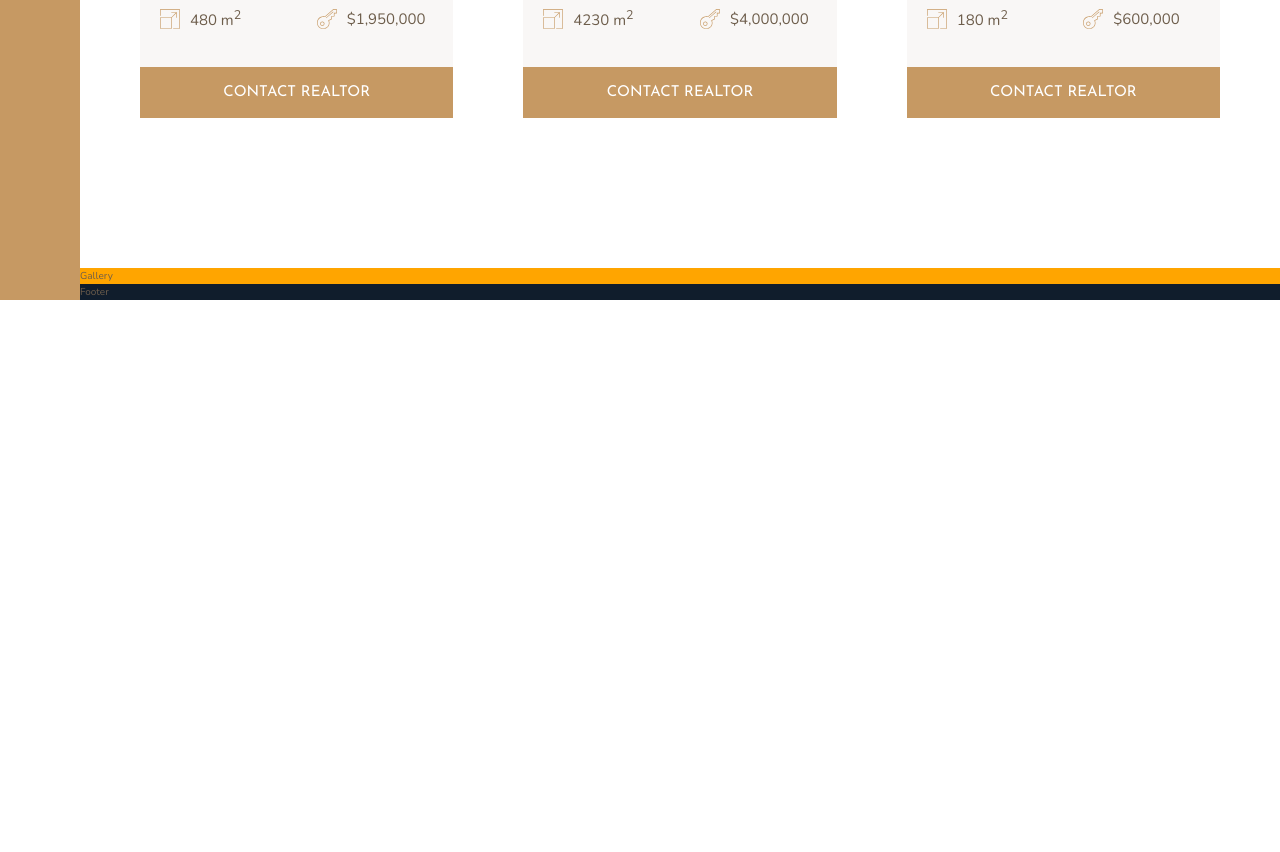
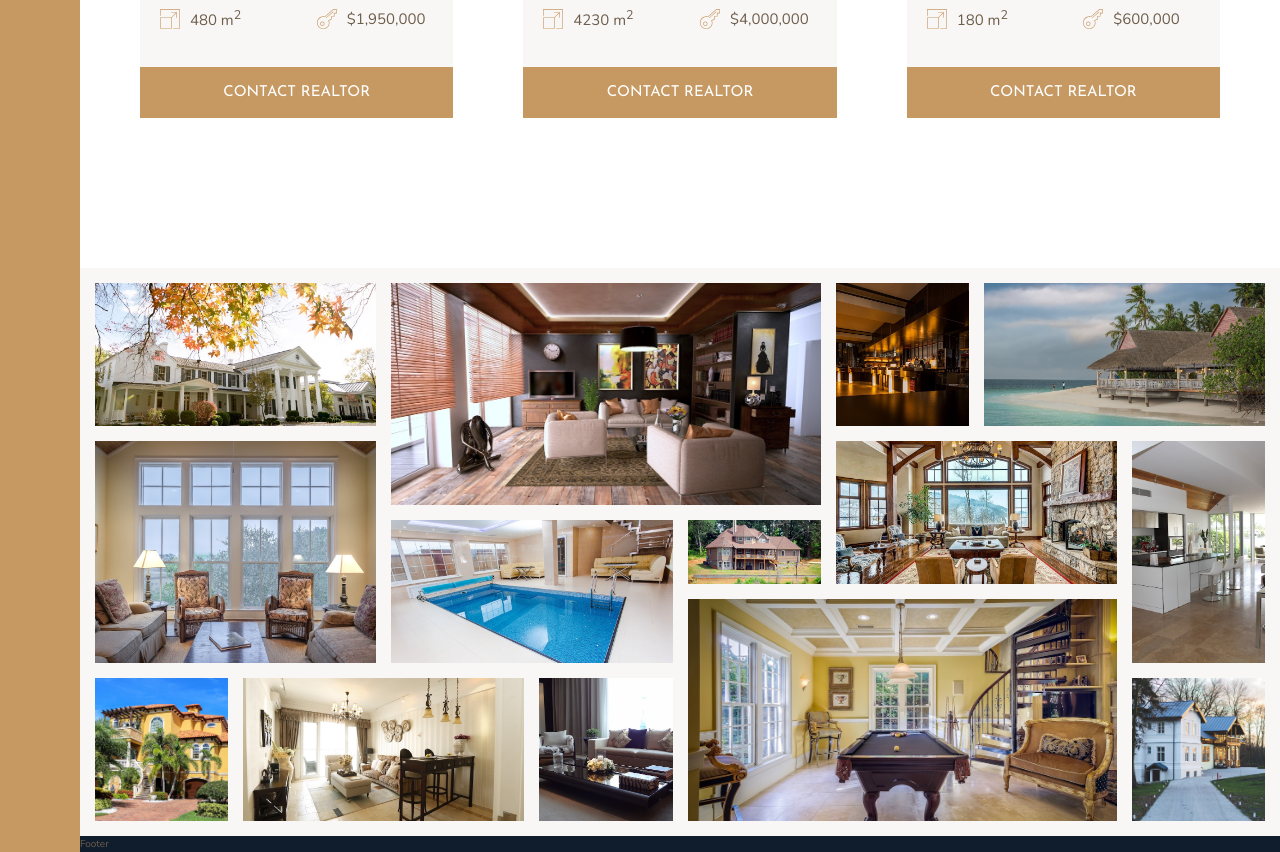
Before and after one commit to PatrykSuminski/Nexter, a website: page index.html in a window 1280 px wide. Shown: the part 2804-3656 px from the top of the page. Before the commit the page ends 3104 px from the top, so only its background shows below. Drawn offline with nearby package versions, Linux system fonts and the light colour scheme.

Commit message:
Add gallery section

```diff
--- a/index.html
+++ b/index.html
@@ -84,22 +84,30 @@
 		</section>
 
 		<div class="story__pictures">
-			<img src="img/story-1.jpeg" alt="Couple with new house" class="story__img--1">
-			<img src="img/story-2.jpeg" alt="New house" class="story__img--2">
+			<img
+				src="img/story-1.jpeg"
+				alt="Couple with new house"
+				class="story__img--1"
+			/>
+			<img src="img/story-2.jpeg" alt="New house" class="story__img--2" />
 		</div>
 
 		<div class="story__content">
 			<h3 class="heading-3 mb-sm">Happy Customers</h3>
-			<h2 class="heading-2 heading-2--dark mb-md">&ldquo;The best decision of our lives&rdquo;</h2>
+			<h2 class="heading-2 heading-2--dark mb-md">
+				&ldquo;The best decision of our lives&rdquo;
+			</h2>
 			<p class="story__text">
-				Lorem, ipsum dolor sit amet consectetur adipisicing elit. Tenetur distinctio necessitatibus pariatur voluptatibus. Quidem consequatur harum volupta!
+				Lorem, ipsum dolor sit amet consectetur adipisicing elit. Tenetur
+				distinctio necessitatibus pariatur voluptatibus. Quidem consequatur
+				harum volupta!
 			</p>
 			<button class="btn">Find your own home</button>
 		</div>
 
 		<section class="homes">
 			<div class="home">
-				<img src="img/house-1.jpeg" alt="House 1" class="home__img">
+				<img src="img/house-1.jpeg" alt="House 1" class="home__img" />
 				<svg class="home__like">
 					<use xlink:href="img/sprite.svg#icon-heart-full"></use>
 				</svg>
@@ -132,7 +140,7 @@
 			</div>
 
 			<div class="home">
-				<img src="img/house-2.jpeg" alt="House 1" class="home__img">
+				<img src="img/house-2.jpeg" alt="House 1" class="home__img" />
 				<svg class="home__like">
 					<use xlink:href="img/sprite.svg#icon-heart-full"></use>
 				</svg>
@@ -165,7 +173,7 @@
 			</div>
 
 			<div class="home">
-				<img src="img/house-3.jpeg" alt="House 1" class="home__img">
+				<img src="img/house-3.jpeg" alt="House 1" class="home__img" />
 				<svg class="home__like">
 					<use xlink:href="img/sprite.svg#icon-heart-full"></use>
 				</svg>
@@ -198,7 +206,7 @@
 			</div>
 
 			<div class="home">
-				<img src="img/house-4.jpeg" alt="House 1" class="home__img">
+				<img src="img/house-4.jpeg" alt="House 1" class="home__img" />
 				<svg class="home__like">
 					<use xlink:href="img/sprite.svg#icon-heart-full"></use>
 				</svg>
@@ -231,7 +239,7 @@
 			</div>
 
 			<div class="home">
-				<img src="img/house-5.jpeg" alt="House 1" class="home__img">
+				<img src="img/house-5.jpeg" alt="House 1" class="home__img" />
 				<svg class="home__like">
 					<use xlink:href="img/sprite.svg#icon-heart-full"></use>
 				</svg>
@@ -264,7 +272,7 @@
 			</div>
 
 			<div class="home">
-				<img src="img/house-6.jpeg" alt="House 1" class="home__img">
+				<img src="img/house-6.jpeg" alt="House 1" class="home__img" />
 				<svg class="home__like">
 					<use xlink:href="img/sprite.svg#icon-heart-full"></use>
 				</svg>
@@ -297,7 +305,70 @@
 			</div>
 		</section>
 
-		<section class="gallery">Gallery</section>
+		<section class="gallery">
+			<figure class="gallery__item gallery__item--1">
+				<img src="img/gal-1.jpeg" alt="Gallery image 1" class="gallery__img" />
+			</figure>
+			<figure class="gallery__item gallery__item--2">
+				<img src="img/gal-2.jpeg" alt="Gallery image 2" class="gallery__img" />
+			</figure>
+			<figure class="gallery__item gallery__item--3">
+				<img src="img/gal-3.jpeg" alt="Gallery image 3" class="gallery__img" />
+			</figure>
+			<figure class="gallery__item gallery__item--4">
+				<img src="img/gal-4.jpeg" alt="Gallery image 4" class="gallery__img" />
+			</figure>
+			<figure class="gallery__item gallery__item--5">
+				<img src="img/gal-5.jpeg" alt="Gallery image 5" class="gallery__img" />
+			</figure>
+			<figure class="gallery__item gallery__item--6">
+				<img src="img/gal-6.jpeg" alt="Gallery image 6" class="gallery__img" />
+			</figure>
+			<figure class="gallery__item gallery__item--7">
+				<img src="img/gal-7.jpeg" alt="Gallery image 7" class="gallery__img" />
+			</figure>
+			<figure class="gallery__item gallery__item--8">
+				<img src="img/gal-8.jpeg" alt="Gallery image 8" class="gallery__img" />
+			</figure>
+			<figure class="gallery__item gallery__item--9">
+				<img src="img/gal-9.jpeg" alt="Gallery image 9" class="gallery__img" />
+			</figure>
+			<figure class="gallery__item gallery__item--10">
+				<img
+					src="img/gal-10.jpeg"
+					alt="Gallery image 10"
+					class="gallery__img"
+				/>
+			</figure>
+			<figure class="gallery__item gallery__item--11">
+				<img
+					src="img/gal-11.jpeg"
+					alt="Gallery image 11"
+					class="gallery__img"
+				/>
+			</figure>
+			<figure class="gallery__item gallery__item--12">
+				<img
+					src="img/gal-12.jpeg"
+					alt="Gallery image 12"
+					class="gallery__img"
+				/>
+			</figure>
+			<figure class="gallery__item gallery__item--13">
+				<img
+					src="img/gal-13.jpeg"
+					alt="Gallery image 13"
+					class="gallery__img"
+				/>
+			</figure>
+			<figure class="gallery__item gallery__item--14">
+				<img
+					src="img/gal-14.jpeg"
+					alt="Gallery image 14"
+					class="gallery__img"
+				/>
+			</figure>
+		</section>
 
 		<footer class="footer">Footer</footer>
 	</body>
--- a/sass/_gallery.scss
+++ b/sass/_gallery.scss
@@ -1,4 +1,89 @@
 .gallery {
-	background-color: orange;
+	background-color: $color-grey-light-1;
 	grid-column: full-start / full-end;
+
+	display: grid;
+	grid-template-columns: repeat(8, 1fr);
+	grid-template-rows: repeat(7, 5vw);
+	gap: 1.5rem;
+	padding: 1.5rem;
+
+	&__item {
+		&--1 {
+			grid-row: 1 / span 2;
+			grid-column: 1 / span 2;
+		}
+
+		&--2 {
+			grid-row: 1 / span 3;
+			grid-column: 3 / span 3;
+		}
+
+		&--3 {
+			grid-row: 1 / span 2;
+			grid-column: 6 / 7;
+		}
+
+		&--4 {
+			grid-row: 1 / span 2;
+			grid-column: 7 / span 2;
+		}
+
+		&--5 {
+			grid-row: 3 / span 3;
+			grid-column: 1 / span 2;
+		}
+
+		&--6 {
+			grid-row: 4 / span 2;
+			grid-column: 3 / span 2;
+		}
+
+		&--7 {
+			grid-row: 4 / 5;
+			grid-column: 5 / 6;
+		}
+
+		&--8 {
+			grid-row: 3 / span 2;
+			grid-column: 6 / span 2;
+		}
+
+		&--9 {
+			grid-row: 3 / span 3;
+			grid-column: 8 / 9;
+		}
+
+		&--10 {
+			grid-row: 6 / span 2;
+			grid-column: 1 / 2;
+		}
+
+		&--11 {
+			grid-row: 6 / span 2;
+			grid-column: 2 / span 2;
+		}
+
+		&--12 {
+			grid-row: 6 / span 2;
+			grid-column: 4 / 5;
+		}
+
+		&--13 {
+			grid-row: 5 / span 3;
+			grid-column: 5 / span 3;
+		}
+
+		&--14 {
+			grid-row: 6 / span 2;
+			grid-column: 8 / 9;
+		}
+	}
+
+	&__img {
+		width: 100%;
+		height: 100%;
+		object-fit: cover;
+		display: block;
+	}
 }
```
Also changed, not shown: css/style.css.
